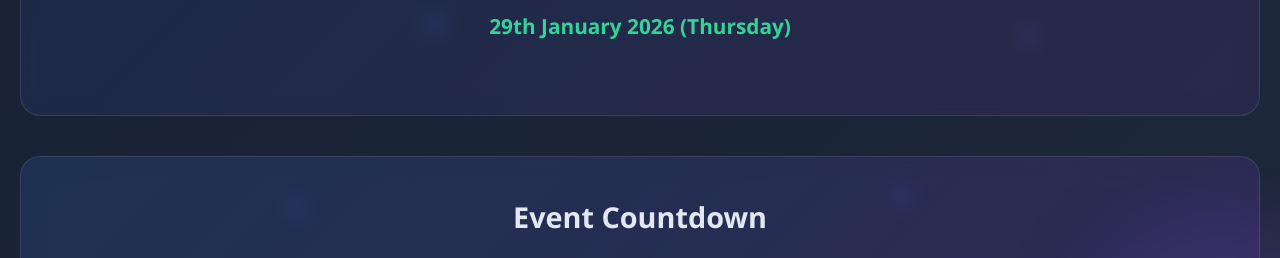
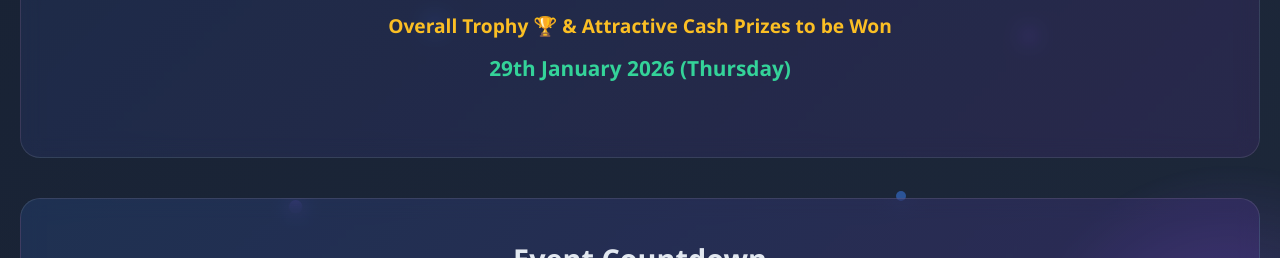
Before and after one commit to Rishi33-33/kondatam, a plain HTML site: page index.html in a window 1280 px wide. Shown: the part 369-627 px from the top of the page. Drawn offline with Linux system fonts and the light colour scheme.

Commit message:
Update prize information text

```diff
--- a/index.html
+++ b/index.html
@@ -571,6 +571,10 @@
             <h1>KONDATTAM'26</h1>
             <div class="subtitle">National Level Intercollegiate Meet</div>
             <div class="tagline">For the Gen Z Adventurers</div>
+            <div class="tagline" style="color:#fbbf24; font-weight:700;">
+                Overall Trophy 🏆 & Attractive Cash Prizes to be Won
+            </div>
+
             <div class="date-info">29th January 2026 (Thursday)</div>
         </header>
 
```
